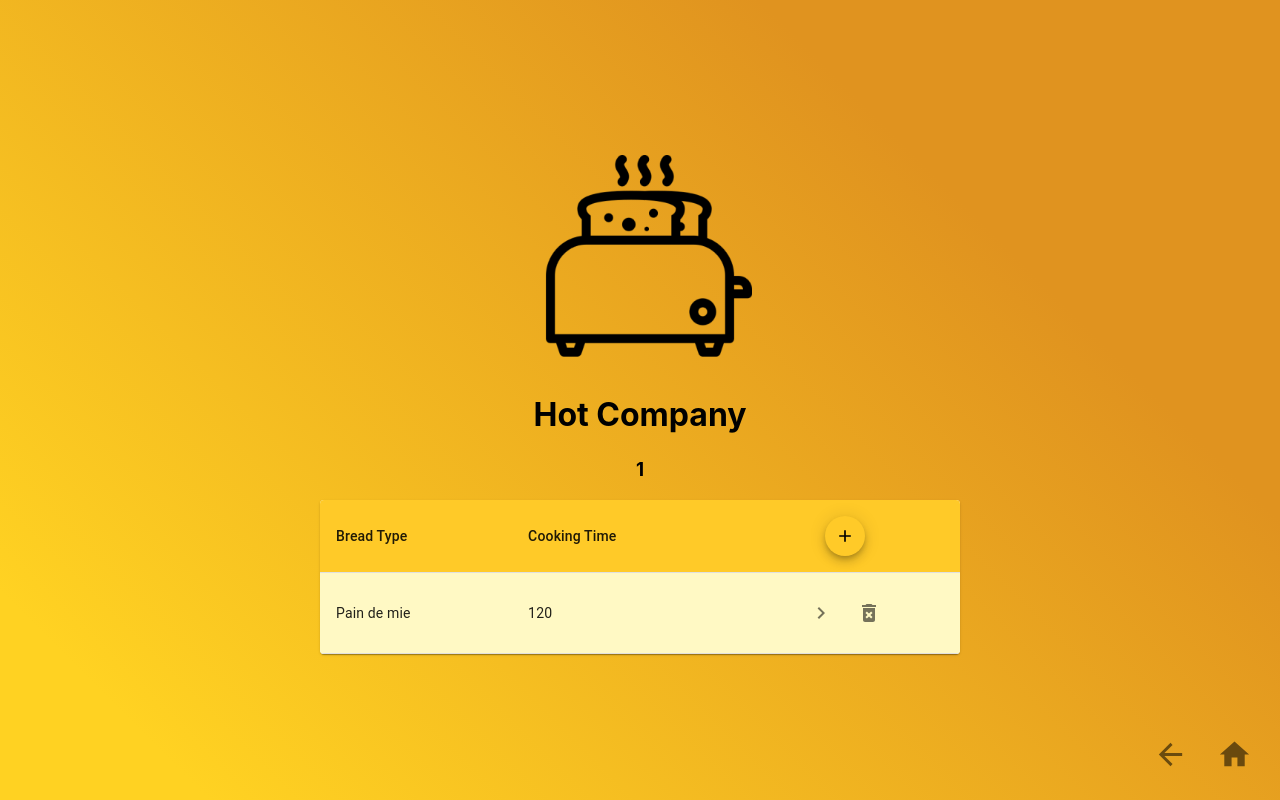
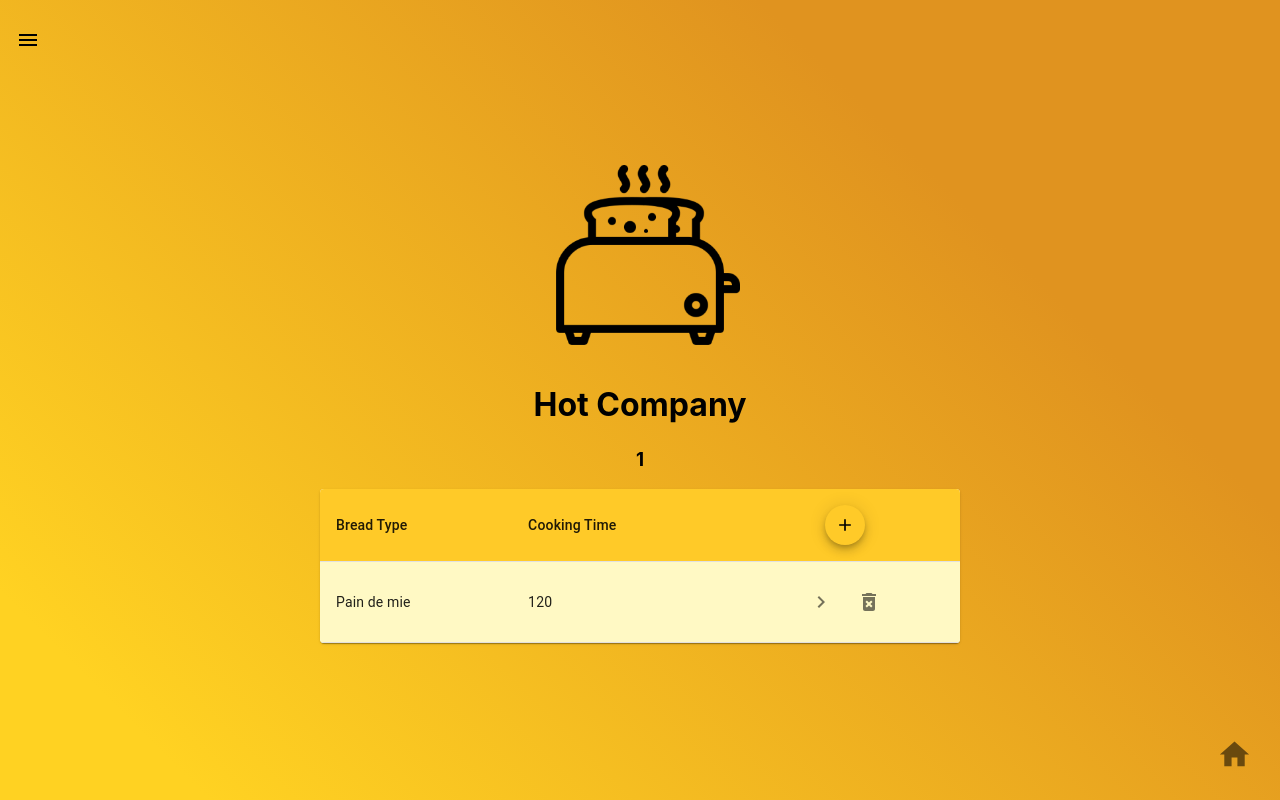
Before and after one commit to baptistelechat/hot-company, a React (Create React App) app in the folder Front/: page /settings/1 in a window 1280 px wide. Built offline with nearby package versions, Linux system fonts and the light colour scheme.

Commit message:
fix(tableUserSettings): fix css

```diff
--- a/Front/src/App.js
+++ b/Front/src/App.js
@@ -3,7 +3,6 @@ import { BrowserRouter, Route, Switch } from 'react-router-dom'
 import { Toaster } from 'react-hot-toast';
 import { makeStyles, createMuiTheme, ThemeProvider } from '@material-ui/core/styles';
 import HotCompanyHeader from './components/HotCompanyHeader'
-import HamburgerMenu from './components/HamburgerMenu'
 import MainPage from './components/pages/MainPage'
 import PageCooking from './components/pages/PageCooking'
 import PageFeedback from './components/pages/PageFeedback'
--- a/Front/src/components/button/floatingButton/ButtonGoHome.js
+++ b/Front/src/components/button/floatingButton/ButtonGoHome.js
@@ -7,15 +7,9 @@ import HomeIcon from '@material-ui/icons/Home';
 const useStyles = makeStyles((theme) => ({
   btn_home: {
     position: 'fixed',
-    bottom: theme.spacing(1),
-    right: theme.spacing(1),
+    bottom: theme.spacing(2),
+    right: theme.spacing(2),
     zIndex: 100,
-    [theme.breakpoints.up('sm')]: {
-      position: 'fixed',
-      bottom: theme.spacing(2),
-      right: theme.spacing(2),
-      zIndex: 100,
-    },
   }
 }));
 
--- a/Front/src/components/hotCompanyHeader.js
+++ b/Front/src/components/hotCompanyHeader.js
@@ -1,17 +1,32 @@
 import React from "react";
-import { useHistory, useLocation } from "react-router-dom";
-import logo from "../img/toaster-logo.png";
-import { makeStyles } from "@material-ui/core/styles";
+import { useHistory, useLocation } from "react-router-dom"
+import logo from "../img/toaster-logo.png"
+import { makeStyles } from "@material-ui/core/styles"
+import HamburgerMenu from './HamburgerMenu'
 
 const useStyles = makeStyles((theme) => ({
   logo: {
     height: "25vh",
-    [theme.breakpoints.up('sm')]: {
-      height: "28vh",
+    [theme.breakpoints.down('md')]: {
+      height: "21vh",
+    },
+    [theme.breakpoints.down('sm')]: {
+      height: "18vh",
     },
   },
   h1: {
     marginBottom: theme.spacing(3),
+    marginTop: theme.spacing(3),
+    [theme.breakpoints.down('md')]: {
+      marginBottom: theme.spacing(2),
+      marginTop: theme.spacing(2),
+      fontSize: "150%",
+    },
+    [theme.breakpoints.down('sm')]: {
+      marginBottom: theme.spacing(1),
+      marginTop: theme.spacing(1),
+      fontSize: "125%",
+    },
   },
 }));
 
@@ -34,6 +49,8 @@ const HotCompanyHeader = () => {
 
     return (
       <div className={"header"}>
+        <HamburgerMenu className={classes.hamburgerMenu}/>
+
         <img
           id="mainLogo"
           src={logo}
@@ -46,6 +63,7 @@ const HotCompanyHeader = () => {
         </h1>
       </div>
     );
-};
+
+}
 
 export default HotCompanyHeader;
--- a/Front/src/components/pages/MainPage.js
+++ b/Front/src/components/pages/MainPage.js
@@ -1,8 +1,8 @@
 import React from 'react';
 import { useHistory } from 'react-router-dom'
-import { makeStyles } from '@material-ui/core/styles';
-import IconButton from '@material-ui/core/IconButton';
-import SettingsIcon from '@material-ui/icons/Settings';
+import { makeStyles } from '@material-ui/core/styles'
+import IconButton from '@material-ui/core/IconButton'
+import SettingsIcon from '@material-ui/icons/Settings'
 import MakeToast from '../button/ButtonMakeToast'
 import SelectBread from '../select/SelectBread'
 
--- a/Front/src/components/pages/PageSettings.js
+++ b/Front/src/components/pages/PageSettings.js
@@ -5,7 +5,6 @@ import Fab from '@material-ui/core/Fab';
 import NavigateNextIcon from '@material-ui/icons/NavigateNext';
 import SelectProfil from '../select/SelectProfil'
 import ModalCreateUser from '../modal/ModalCreateUser'
-
 import ButtonGoHome from '../button/floatingButton/ButtonGoHome'
 
 const useStyles = makeStyles((theme) => ({
--- a/Front/src/components/pages/PageSettingsUser.js
+++ b/Front/src/components/pages/PageSettingsUser.js
@@ -3,7 +3,6 @@ import { makeStyles } from '@material-ui/core/styles';
 import TableSettingsUser from '../table/TableSettingsUser'
 
 import ButtonGoHome from '../button/floatingButton/ButtonGoHome'
-import ButtonGoBack from '../button/floatingButton/ButtonGoBack'
 
 const useStyles = makeStyles((theme) => ({
   root: {
@@ -20,7 +19,7 @@ const PageSettingsUser = () => {
   return (
     <div className={classes.root}>
       <TableSettingsUser/>
-      <ButtonGoBack/>
+      {/* <ButtonGoBack/> */}
       <ButtonGoHome/>
     </div>
   );
--- a/Front/src/components/select/SelectBread.js
+++ b/Front/src/components/select/SelectBread.js
@@ -32,7 +32,6 @@ const SelectBread = () => {
   const breadList = ["Pain de mie", "Pain au céréales", "Brioche","Fait Maison"]
 
   const handleChange = (event) => {
-    console.log(event.target.value)
     setSelectBread(event.target.value);
   };
 
--- a/Front/src/components/table/TableSettingsUser.js
+++ b/Front/src/components/table/TableSettingsUser.js
@@ -18,9 +18,15 @@ const useStyles = makeStyles((theme) => ({
     width: "50vw",
   },
   container: {
-    maxHeight: "45vh",
-    [theme.breakpoints.up("sm")]: {
+    maxHeight: "100vh",
+    [theme.breakpoints.down("lg")]: {
+      maxHeight: "60vh",
+    },
+    [theme.breakpoints.down("md")]: {
       maxHeight: "50vh",
+    },
+    [theme.breakpoints.down("sm")]: {
+      maxHeight: "35vh",
     },
   },
 }));
@@ -70,7 +76,6 @@ const TableSettingsUser = () => {
   };
 
   const addNewBread = (breadType, cookingTime) => {
-    console.log(rows);
     let id = rows.length;
     const data = {
       id: id,
@@ -88,12 +93,16 @@ const TableSettingsUser = () => {
 
   const generateRows = () => {
     if (rows.length > 0) {
+
     return rows.map((row) => (
         <StyledTableRow hover key={row.breadType} className={classes.tableRow}>
+
           <StyledTableCell component="th" scope="row">
             {row.breadType}
           </StyledTableCell>
+
           <StyledTableCell align="left">{row.cookingTime}</StyledTableCell>
+
           <StyledTableCell align="center">
             <IconButton
               aria-label="settings"
```
Lines whose indentation alone changed are shown as unchanged.
